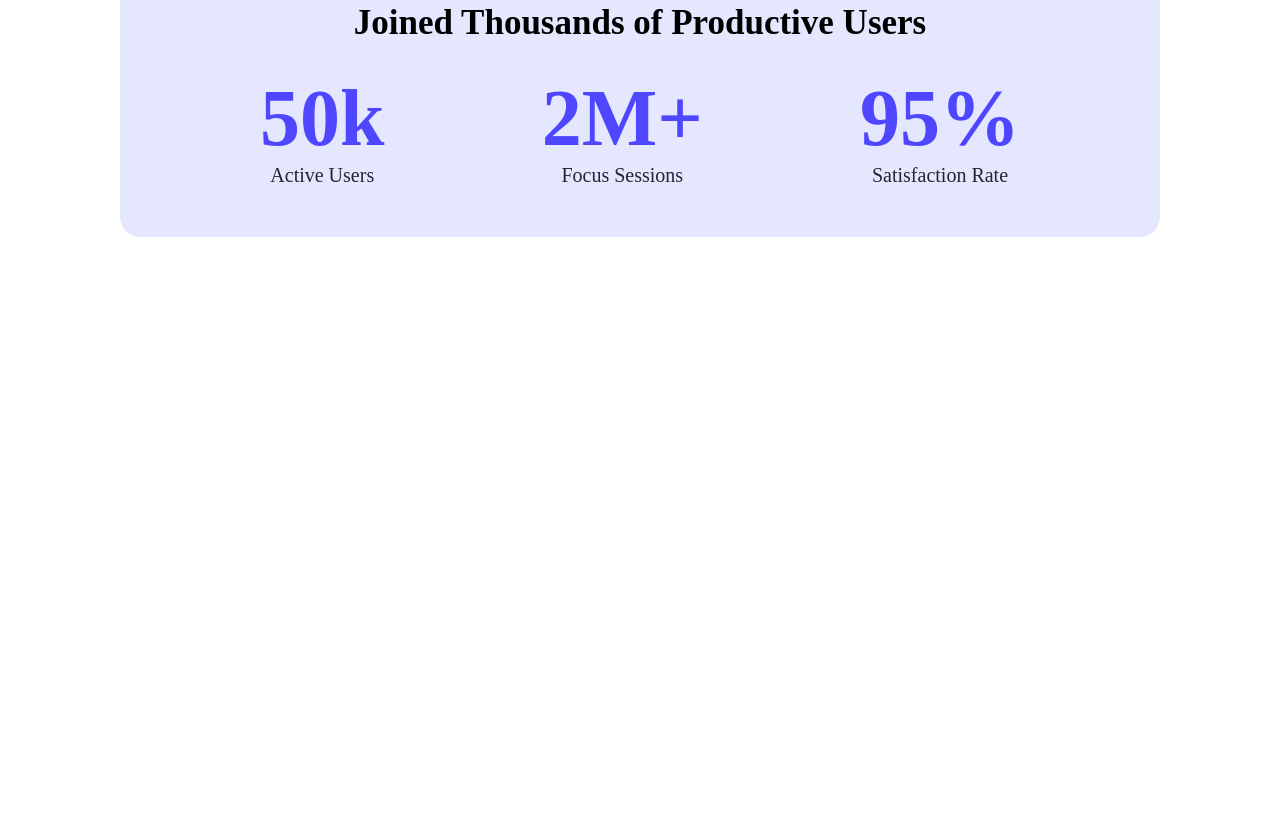
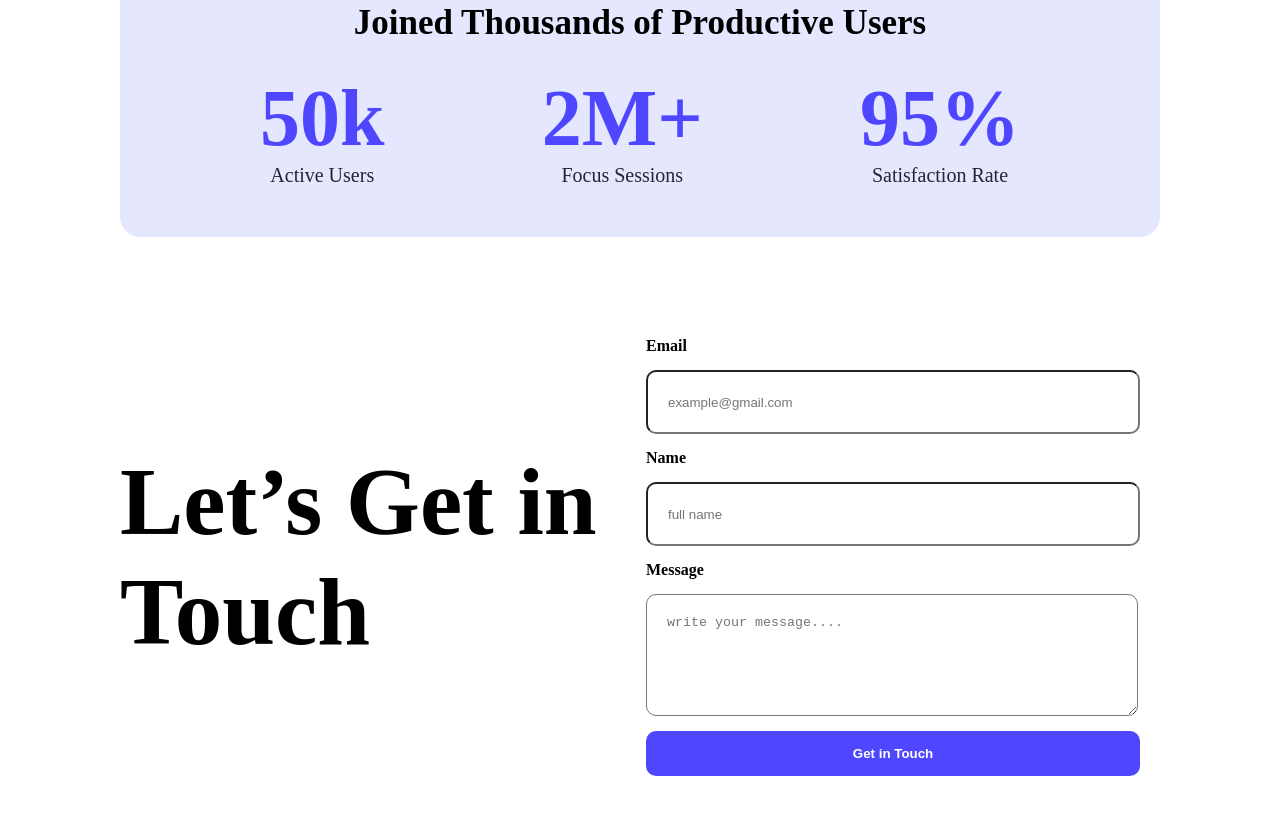
Before and after one commit to masrafi143/landing-launchpad-PH-B12-Assignment-01, a plain HTML site: page index.html in a window 1280 px wide. Shown: the part 911-1725 px from the top of the page. Before the commit the page ends 1228 px from the top, so only its background shows below. Drawn offline with Linux system fonts and the light colour scheme.

Commit message:
added get-in-touch section

```diff
--- a/index.html
+++ b/index.html
@@ -45,6 +45,18 @@
                 </div>
             </div>
         </section>
+        <section class="get-in-touch">
+            <h2>Let’s Get in Touch</h2>
+            <form action="">
+                <label for="email">Email</label>
+                <input class="input-box" placeholder="example@gmail.com" type="email" name="email" id="">
+                <label for="name">Name</label>
+                <input class="input-box" placeholder="full name" type="text" name="name" id="">
+                <label for="message">Message</label>
+                <textarea class="input-box" placeholder="write your message...." name="" id=""></textarea>
+                <button class="button-primary">Get in Touch</button>
+            </form>
+        </section>
     </main>
     <footer>
 
--- a/style.css
+++ b/style.css
@@ -101,3 +101,34 @@ header nav{
     color: #252432;
     font-size: 20px;
 }
+
+/* Get in touch section */
+.get-in-touch{
+    margin: 80px 120px;
+    display: flex;
+    justify-content: space-between;
+    align-items: center;
+}
+.get-in-touch h2{
+    font-weight: bold;
+    font-size: 95px;
+}
+.get-in-touch form{
+    display: flex;
+    flex-direction: column;
+    padding: 20px;
+    gap: 15px;
+}
+form label{
+    font-weight: 600;
+}
+.input-box{
+    width: 450px;
+    height: 60px;
+    border-radius: 10px;
+    padding: 0px 20px;
+}
+.get-in-touch textarea{
+    height: 100px;
+    padding-top: 20px;
+}
```
